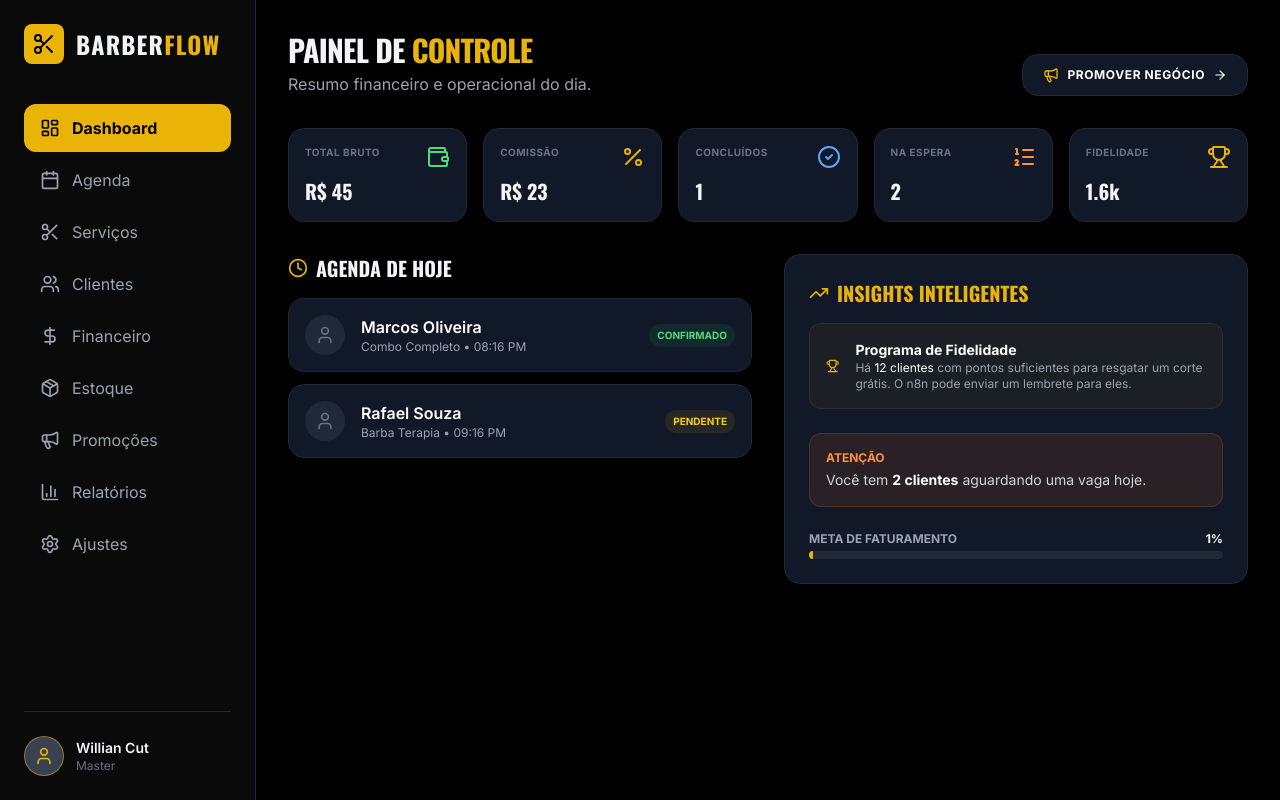
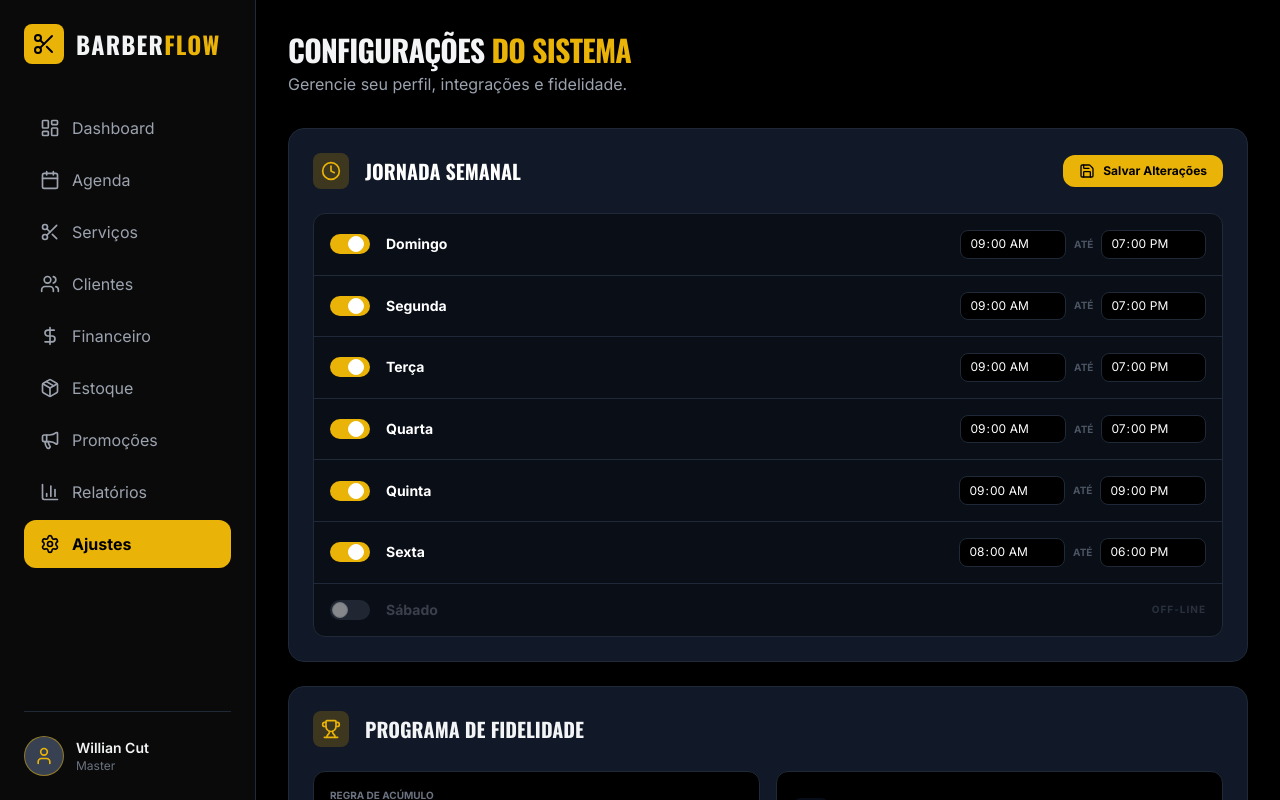
Before and after one commit to orafaelmatos/autoopera, a React (Vite) app: page /settings in a window 1280 px wide. Shown: the top 800 px of the page. Built offline with nearby package versions, Linux system fonts and the light colour scheme.

Commit message:
refactor: separei por paginas

```diff
--- a/package.json
+++ b/package.json
@@ -9,9 +9,10 @@
     "preview": "vite preview"
   },
   "dependencies": {
+    "lucide-react": "^0.562.0",
     "react": "^19.2.3",
-    "lucide-react": "^0.562.0",
-    "react-dom": "^19.2.3"
+    "react-dom": "^19.2.3",
+    "react-router-dom": "^7.12.0"
   },
   "devDependencies": {
     "@types/node": "^22.14.0",
--- a/src/App.tsx
+++ b/src/App.tsx
@@ -1,5 +1,6 @@
 
 import React, { useState } from 'react';
+import { Routes, Route, Navigate, useNavigate, useLocation } from 'react-router-dom';
 import {
   LayoutDashboard,
   Calendar,
@@ -14,20 +15,28 @@ import {
   Menu,
   X
 } from 'lucide-react';
-import { Service, Appointment, Availability, ViewState, Customer, Transaction, Product, WaitingListEntry } from './types';
-import DashboardView from './components/DashboardView';
-import CalendarView from './components/CalendarView';
-import ServicesView from './components/ServicesView';
-import SettingsView from './components/SettingsView';
-import CustomersView from './components/CustomersView';
-import FinanceView from './components/FinanceView';
-import ReportsView from './components/ReportsView';
-import PromotionsView from './components/PromotionsView';
-import InventoryView from './components/InventoryView';
+import { Service, Appointment, Availability, Customer, Transaction, Product, WaitingListEntry } from './types';
+import Dashboard from './pages/Dashboard';
+import CalendarPage from './pages/Calendar';
+import Services from './pages/Services';
+import SettingsPage from './pages/Settings';
+import Customers from './pages/Customers';
+import Finance from './pages/Finance';
+import Reports from './pages/Reports';
+import Promotions from './pages/Promotions';
+import Inventory from './pages/Inventory';
 
 const App: React.FC = () => {
-  const [activeTab, setActiveTab] = useState<ViewState>('dashboard');
+  const navigate = useNavigate();
+  const location = useLocation();
   const [isMobileMenuOpen, setIsMobileMenuOpen] = useState(false);
+
+  const getActiveTab = (pathname: string) => {
+    if (pathname === '/') return 'dashboard';
+    return pathname.substring(1);
+  };
+
+  const activeTab = getActiveTab(location.pathname);
 
   const [services, setServices] = useState<Service[]>([
     { id: '1', name: 'Corte Social', price: 45, duration: 45, commission: 50, description: 'Corte tradicional.' },
@@ -74,24 +83,9 @@ const App: React.FC = () => {
     { dayOfWeek: 0, startTime: '00:00', endTime: '00:00', isActive: false },
   ]);
 
-  const handleTabChange = (tab: ViewState) => {
-    setActiveTab(tab);
+  const handleNavigation = (path: string) => {
+    navigate(path);
     setIsMobileMenuOpen(false);
-  };
-
-  const renderContent = () => {
-    switch (activeTab) {
-      case 'dashboard': return <DashboardView appointments={appointments} services={services} waitingListCount={waitingList.length} onNavigateToPromotions={() => setActiveTab('promotions')} />;
-      case 'calendar': return <CalendarView availability={availability} setAvailability={setAvailability} waitingList={waitingList} setWaitingList={setWaitingList} services={services} />;
-      case 'services': return <ServicesView services={services} setServices={setServices} />;
-      case 'customers': return <CustomersView customers={customers} setCustomers={setCustomers} />;
-      case 'finance': return <FinanceView transactions={transactions} setTransactions={setTransactions} />;
-      case 'reports': return <ReportsView appointments={appointments} services={services} onNavigateToPromotions={() => setActiveTab('promotions')} />;
-      case 'promotions': return <PromotionsView services={services} customers={customers} />;
-      case 'inventory': return <InventoryView products={products} setProducts={setProducts} />;
-      case 'settings': return <SettingsView />;
-      default: return <DashboardView appointments={appointments} services={services} waitingListCount={waitingList.length} />;
-    }
   };
 
   return (
@@ -104,15 +98,15 @@ const App: React.FC = () => {
           <h1 className="text-2xl font-oswald font-bold tracking-wider">BARBER<span className="text-yellow-500">FLOW</span></h1>
         </div>
         <div className="flex flex-col gap-1 custom-scrollbar overflow-y-auto">
-          <NavButton active={activeTab === 'dashboard'} onClick={() => handleTabChange('dashboard')} icon={<LayoutDashboard />} label="Dashboard" />
-          <NavButton active={activeTab === 'calendar'} onClick={() => handleTabChange('calendar')} icon={<Calendar />} label="Agenda" />
-          <NavButton active={activeTab === 'services'} onClick={() => handleTabChange('services')} icon={<Scissors />} label="Serviços" />
-          <NavButton active={activeTab === 'customers'} onClick={() => handleTabChange('customers')} icon={<Users />} label="Clientes" />
-          <NavButton active={activeTab === 'finance'} onClick={() => handleTabChange('finance')} icon={<DollarSign />} label="Financeiro" />
-          <NavButton active={activeTab === 'inventory'} onClick={() => handleTabChange('inventory')} icon={<Package />} label="Estoque" />
-          <NavButton active={activeTab === 'promotions'} onClick={() => handleTabChange('promotions')} icon={<Megaphone />} label="Promoções" />
-          <NavButton active={activeTab === 'reports'} onClick={() => handleTabChange('reports')} icon={<BarChart3 />} label="Relatórios" />
-          <NavButton active={activeTab === 'settings'} onClick={() => handleTabChange('settings')} icon={<Settings />} label="Ajustes" />
+          <NavButton active={activeTab === 'dashboard'} onClick={() => handleNavigation('/')} icon={<LayoutDashboard />} label="Dashboard" />
+          <NavButton active={activeTab === 'calendar'} onClick={() => handleNavigation('/calendar')} icon={<Calendar />} label="Agenda" />
+          <NavButton active={activeTab === 'services'} onClick={() => handleNavigation('/services')} icon={<Scissors />} label="Serviços" />
+          <NavButton active={activeTab === 'customers'} onClick={() => handleNavigation('/customers')} icon={<Users />} label="Clientes" />
+          <NavButton active={activeTab === 'finance'} onClick={() => handleNavigation('/finance')} icon={<DollarSign />} label="Financeiro" />
+          <NavButton active={activeTab === 'inventory'} onClick={() => handleNavigation('/inventory')} icon={<Package />} label="Estoque" />
+          <NavButton active={activeTab === 'promotions'} onClick={() => handleNavigation('/promotions')} icon={<Megaphone />} label="Promoções" />
+          <NavButton active={activeTab === 'reports'} onClick={() => handleNavigation('/reports')} icon={<BarChart3 />} label="Relatórios" />
+          <NavButton active={activeTab === 'settings'} onClick={() => handleNavigation('/settings')} icon={<Settings />} label="Ajustes" />
         </div>
         <div className="mt-auto pt-6 border-t border-gray-800">
           <div className="flex items-center gap-3">
@@ -125,14 +119,25 @@ const App: React.FC = () => {
       </nav>
 
       <main className="flex-1 p-4 md:p-8 pb-24 md:pb-8 overflow-y-auto max-w-7xl mx-auto w-full">
-        {renderContent()}
+        <Routes>
+          <Route path="/" element={<Dashboard appointments={appointments} services={services} waitingListCount={waitingList.length} onNavigateToPromotions={() => handleNavigation('/promotions')} />} />
+          <Route path="/calendar" element={<CalendarPage availability={availability} setAvailability={setAvailability} waitingList={waitingList} setWaitingList={setWaitingList} services={services} />} />
+          <Route path="/services" element={<Services services={services} setServices={setServices} />} />
+          <Route path="/customers" element={<Customers customers={customers} setCustomers={setCustomers} />} />
+          <Route path="/finance" element={<Finance transactions={transactions} setTransactions={setTransactions} />} />
+          <Route path="/reports" element={<Reports appointments={appointments} services={services} onNavigateToPromotions={() => handleNavigation('/promotions')} />} />
+          <Route path="/promotions" element={<Promotions services={services} customers={customers} />} />
+          <Route path="/inventory" element={<Inventory products={products} setProducts={setProducts} />} />
+          <Route path="/settings" element={<SettingsPage availability={availability} setAvailability={setAvailability} />} />
+          <Route path="*" element={<Navigate to="/" replace />} />
+        </Routes>
       </main>
 
       <nav className="md:hidden fixed bottom-0 left-0 right-0 bg-[#0a0a0a]/95 backdrop-blur-md border-t border-gray-800 px-2 py-2 flex justify-around items-center z-50">
-        <MobileNavButton active={activeTab === 'dashboard'} onClick={() => handleTabChange('dashboard')} icon={<LayoutDashboard size={20} />} />
-        <MobileNavButton active={activeTab === 'calendar'} onClick={() => handleTabChange('calendar')} icon={<Calendar size={20} />} />
-        <MobileNavButton active={activeTab === 'customers'} onClick={() => handleTabChange('customers')} icon={<Users size={20} />} />
-        <MobileNavButton active={activeTab === 'finance'} onClick={() => handleTabChange('finance')} icon={<DollarSign size={20} />} />
+        <MobileNavButton active={activeTab === 'dashboard'} onClick={() => handleNavigation('/')} icon={<LayoutDashboard size={20} />} />
+        <MobileNavButton active={activeTab === 'calendar'} onClick={() => handleNavigation('/calendar')} icon={<Calendar size={20} />} />
+        <MobileNavButton active={activeTab === 'customers'} onClick={() => handleNavigation('/customers')} icon={<Users size={20} />} />
+        <MobileNavButton active={activeTab === 'finance'} onClick={() => handleNavigation('/finance')} icon={<DollarSign size={20} />} />
         <button
           onClick={() => setIsMobileMenuOpen(true)}
           className={`p-3 rounded-2xl transition-all text-gray-500 hover:text-white`}
@@ -148,11 +153,11 @@ const App: React.FC = () => {
             <button onClick={() => setIsMobileMenuOpen(false)} className="bg-gray-800 p-2 rounded-full"><X size={24} /></button>
           </div>
           <div className="grid grid-cols-2 gap-4 overflow-y-auto pb-10">
-            <MenuCard active={activeTab === 'inventory'} onClick={() => handleTabChange('inventory')} icon={<Package />} label="Estoque" />
-            <MenuCard active={activeTab === 'promotions'} onClick={() => handleTabChange('promotions')} icon={<Megaphone />} label="Promoções" />
-            <MenuCard active={activeTab === 'reports'} onClick={() => handleTabChange('reports')} icon={<BarChart3 />} label="Relatórios" />
-            <MenuCard active={activeTab === 'services'} onClick={() => handleTabChange('services')} icon={<Scissors />} label="Serviços" />
-            <MenuCard active={activeTab === 'settings'} onClick={() => handleTabChange('settings')} icon={<Settings />} label="Ajustes" />
+            <MenuCard active={activeTab === 'inventory'} onClick={() => handleNavigation('/inventory')} icon={<Package />} label="Estoque" />
+            <MenuCard active={activeTab === 'promotions'} onClick={() => handleNavigation('/promotions')} icon={<Megaphone />} label="Promoções" />
+            <MenuCard active={activeTab === 'reports'} onClick={() => handleNavigation('/reports')} icon={<BarChart3 />} label="Relatórios" />
+            <MenuCard active={activeTab === 'services'} onClick={() => handleNavigation('/services')} icon={<Scissors />} label="Serviços" />
+            <MenuCard active={activeTab === 'settings'} onClick={() => handleNavigation('/settings')} icon={<Settings />} label="Ajustes" />
           </div>
         </div>
       )}
--- a/src/index.tsx
+++ b/src/index.tsx
@@ -1,6 +1,7 @@
 
 import React from 'react';
 import ReactDOM from 'react-dom/client';
+import { BrowserRouter } from 'react-router-dom';
 import App from './App';
 
 const rootElement = document.getElementById('root');
@@ -11,6 +12,8 @@ if (!rootElement) {
 const root = ReactDOM.createRoot(rootElement);
 root.render(
   <React.StrictMode>
-    <App />
+    <BrowserRouter>
+      <App />
+    </BrowserRouter>
   </React.StrictMode>
 );
--- a/src/components/DashboardView.tsx
+++ b/src/pages/Dashboard.tsx
@@ -50,53 +50,43 @@ const DashboardView: React.FC<Props> = ({ appointments, services, waitingListCou
       </div>
 
       <div className="grid lg:grid-cols-2 gap-8">
-        <section>
+        <section className="col-span-1 lg:col-span-2 space-y-4">
           <div className="flex items-center justify-between mb-4">
             <h3 className="text-xl font-bold font-oswald uppercase flex items-center gap-2">
               <Clock className="text-yellow-500" size={20} /> Agenda de Hoje
             </h3>
           </div>
-          <div className="grid gap-3">
-            {appointments.filter(a => a.status !== 'completed').map((apt) => (
-              <div key={apt.id} className="bg-gray-900 border border-gray-800 rounded-2xl p-4 flex items-center justify-between group hover:border-yellow-500/30 transition-all">
+          <div className="bg-gray-900 border border-gray-800 rounded-2xl overflow-hidden">
+             {/* Listagem de horários hoje */}
+             <div className="divide-y divide-gray-800">
+                {appointments.filter(a => a.status !== 'completed').length > 0 ? (
+                   appointments.filter(a => a.status !== 'completed').map(apt => (
+                      <div key={apt.id} className="p-4 flex items-center justify-between hover:bg-gray-800/20 transition-all">
                           <div className="flex items-center gap-4">
-                  <div className="w-10 h-10 rounded-full bg-gray-800 flex items-center justify-center text-gray-500">
+                             <div className="bg-gray-800 p-3 rounded-xl text-gray-400">
                                 <User size={20} />
                              </div>
                              <div>
-                    <h4 className="font-semibold text-white">{apt.clientName}</h4>
-                    <p className="text-xs text-gray-400">{getServiceName(apt.serviceId)} • {new Date(apt.date).toLocaleTimeString([], { hour: '2-digit', minute: '2-digit' })}</p>
+                                <h4 className="font-bold text-white text-lg">{apt.clientName}</h4>
+                                <p className="text-xs text-gray-500 font-bold uppercase tracking-wider">{getServiceName(apt.serviceId)}</p>
                              </div>
                           </div>
-                <span className={`text-[10px] px-2 py-1 rounded-full uppercase font-bold ${
-                  apt.status === 'confirmed' ? 'bg-green-500/10 text-green-400' : 'bg-yellow-500/10 text-yellow-400'
+                          <div className="text-right">
+                             <p className="text-xl font-oswald font-bold text-white mb-1">
+                                {new Date(apt.date).toLocaleTimeString([], { hour: '2-digit', minute: '2-digit' })}
+                             </p>
+                             <span className={`text-[10px] px-2 py-1 rounded-full uppercase font-bold tracking-wider ${
+                                apt.status === 'confirmed' ? 'bg-green-500/10 text-green-500' : 'bg-yellow-500/10 text-yellow-500'
                              }`}>
                                 {apt.status === 'confirmed' ? 'Confirmado' : 'Pendente'}
                              </span>
                           </div>
-            ))}
                       </div>
-        </section>
-
-        <section className="bg-gray-900 border border-gray-800 rounded-2xl p-6">
-          <h3 className="text-xl font-bold font-oswald uppercase mb-4 flex items-center gap-2 text-yellow-500">
-            <TrendingUp size={20} /> Insights Inteligentes
-          </h3>
-          <div className="space-y-6">
-             <div className="p-4 bg-yellow-500/5 border border-yellow-500/10 rounded-xl flex items-center gap-4">
-                <Trophy className="text-yellow-500" size={24} />
-                <div>
-                  <p className="text-sm text-white font-bold">Programa de Fidelidade</p>
-                  <p className="text-xs text-gray-400">Há <span className="text-white">12 clientes</span> com pontos suficientes para resgatar um corte grátis. O n8n pode enviar um lembrete para eles.</p>
+                   ))
+                ) : (
+                   <div className="p-8 text-center text-gray-500 text-sm">Nenhum agendamento pendente para hoje.</div>
+                )}
              </div>
-             </div>
-             {waitingListCount > 0 && (
-               <div className="p-4 bg-orange-500/10 border border-orange-500/20 rounded-xl">
-                 <p className="text-xs text-orange-400 uppercase font-bold mb-1">Atenção</p>
-                 <p className="text-sm text-gray-300">Você tem <span className="text-white font-bold">{waitingListCount} clientes</span> aguardando uma vaga hoje.</p>
-               </div>
-             )}
-            <ProgressBar label="Meta de Faturamento" current={totalRevenue} target={5000} color="bg-yellow-500" />
           </div>
         </section>
       </div>
--- a/src/components/SettingsView.tsx
+++ b/src/pages/Settings.tsx
@@ -1,16 +1,73 @@
 
 import React, { useState } from 'react';
-import { Settings, Shield, Link2, Bell, Smartphone, ExternalLink, Trophy, Star, Plus, Trash2 } from 'lucide-react';
+import { Settings, Shield, Link2, Bell, Smartphone, ExternalLink, Trophy, Star, Plus, Trash2, Clock, Save } from 'lucide-react';
+import { Availability } from '../types';
 
-const SettingsView: React.FC = () => {
+interface Props {
+  availability: Availability[];
+  setAvailability: (a: Availability[]) => void;
+}
+
+const DAYS = ['Domingo', 'Segunda', 'Terça', 'Quarta', 'Quinta', 'Sexta', 'Sábado'];
+
+const SettingsView: React.FC<Props> = ({ availability, setAvailability }) => {
+  const toggleDay = (index: number) => {
+    const newAv = [...availability];
+    newAv[index].isActive = !newAv[index].isActive;
+    setAvailability(newAv);
+  };
+
+  const updateTime = (index: number, field: 'startTime' | 'endTime', value: string) => {
+    const newAv = [...availability];
+    newAv[index][field] = value;
+    setAvailability(newAv);
+  };
   return (
     <div className="space-y-8 animate-fadeIn pb-10">
-      <header>
-        <h2 className="text-3xl font-oswald font-bold uppercase tracking-tight">Configurações <span className="text-yellow-500">do Sistema</span></h2>
-        <p className="text-gray-400 mt-1">Gerencie seu perfil, integrações e fidelidade.</p>
+      <header className="flex justify-between items-end">
+        <div>
+          <h2 className="text-3xl font-oswald font-bold uppercase tracking-tight">Configurações <span className="text-yellow-500">do Sistema</span></h2>
+          <p className="text-gray-400 mt-1">Gerencie seu perfil, integrações e fidelidade.</p>
+        </div>
       </header>
 
       <div className="grid gap-6">
+
+        {/* Jornada Semanal Fixa */}
+        <section className="bg-gray-900 border border-gray-800 rounded-2xl p-6">
+          <div className="flex items-center justify-between mb-6">
+            <div className="flex items-center gap-4">
+              <div className="bg-yellow-500/20 p-2 rounded-lg text-yellow-500"><Clock size={20} /></div>
+              <h3 className="text-xl font-oswald font-bold uppercase text-white">
+                Jornada Semanal
+              </h3>
+            </div>
+            <button className="bg-yellow-500 text-black px-4 py-2 rounded-xl font-bold flex items-center gap-2 hover:bg-yellow-400 transition-all text-xs">
+              <Save size={16} /> Salvar Alterações
+            </button>
+          </div>
+          <div className="bg-black/40 border border-gray-800 rounded-xl overflow-hidden">
+            {availability.map((day, idx) => (
+              <div key={idx} className={`p-4 flex flex-col sm:flex-row sm:items-center justify-between gap-4 border-b border-gray-800 last:border-0 transition-all ${day.isActive ? 'bg-transparent' : 'bg-gray-800/10 opacity-50'}`}>
+                <div className="flex items-center gap-4">
+                  <label className="relative inline-flex items-center cursor-pointer">
+                    <input type="checkbox" checked={day.isActive} onChange={() => toggleDay(idx)} className="sr-only peer" />
+                    <div className="w-10 h-5 bg-gray-700 peer-focus:outline-none rounded-full peer peer-checked:after:translate-x-full peer-checked:after:border-white after:content-[''] after:absolute after:top-[2px] after:start-[2px] after:bg-white after:border-gray-300 after:border after:rounded-full after:h-4 after:w-4 after:transition-all peer-checked:bg-yellow-500"></div>
+                  </label>
+                  <span className={`font-bold w-20 text-sm ${day.isActive ? 'text-white' : 'text-gray-500'}`}>{DAYS[idx]}</span>
+                </div>
+                {day.isActive ? (
+                  <div className="flex items-center gap-2">
+                    <input type="time" value={day.startTime} onChange={(e) => updateTime(idx, 'startTime', e.target.value)} className="bg-black border border-gray-800 rounded-lg px-2 py-1 text-xs text-white" />
+                    <span className="text-gray-600 text-[10px] font-bold uppercase">até</span>
+                    <input type="time" value={day.endTime} onChange={(e) => updateTime(idx, 'endTime', e.target.value)} className="bg-black border border-gray-800 rounded-lg px-2 py-1 text-xs text-white" />
+                  </div>
+                ) : <span className="text-[10px] font-bold uppercase tracking-widest text-gray-600">Off-line</span>}
+              </div>
+            ))}
+          </div>
+        </section>
+
         {/* Loyalty Program Config */}
         <div className="bg-gray-900 border border-gray-800 rounded-2xl p-6">
           <div className="flex items-center gap-4 mb-6">
```
Also changed, not shown: src/pages/Calendar.tsx (renamed from src/components/CalendarView.tsx, +2 -43 lines), src/pages/Customers.tsx (renamed from src/components/CustomersView.tsx), src/pages/Finance.tsx (renamed from src/components/FinanceView.tsx), src/pages/Inventory.tsx (renamed from src/components/InventoryView.tsx), src/pages/Promotions.tsx (renamed from src/components/PromotionsView.tsx), src/pages/Reports.tsx (renamed from src/components/ReportsView.tsx), src/pages/Services.tsx (renamed from src/components/ServicesView.tsx), 1 other file (tests, documents, lock files or other folders). Lines whose indentation alone changed are shown as unchanged.
